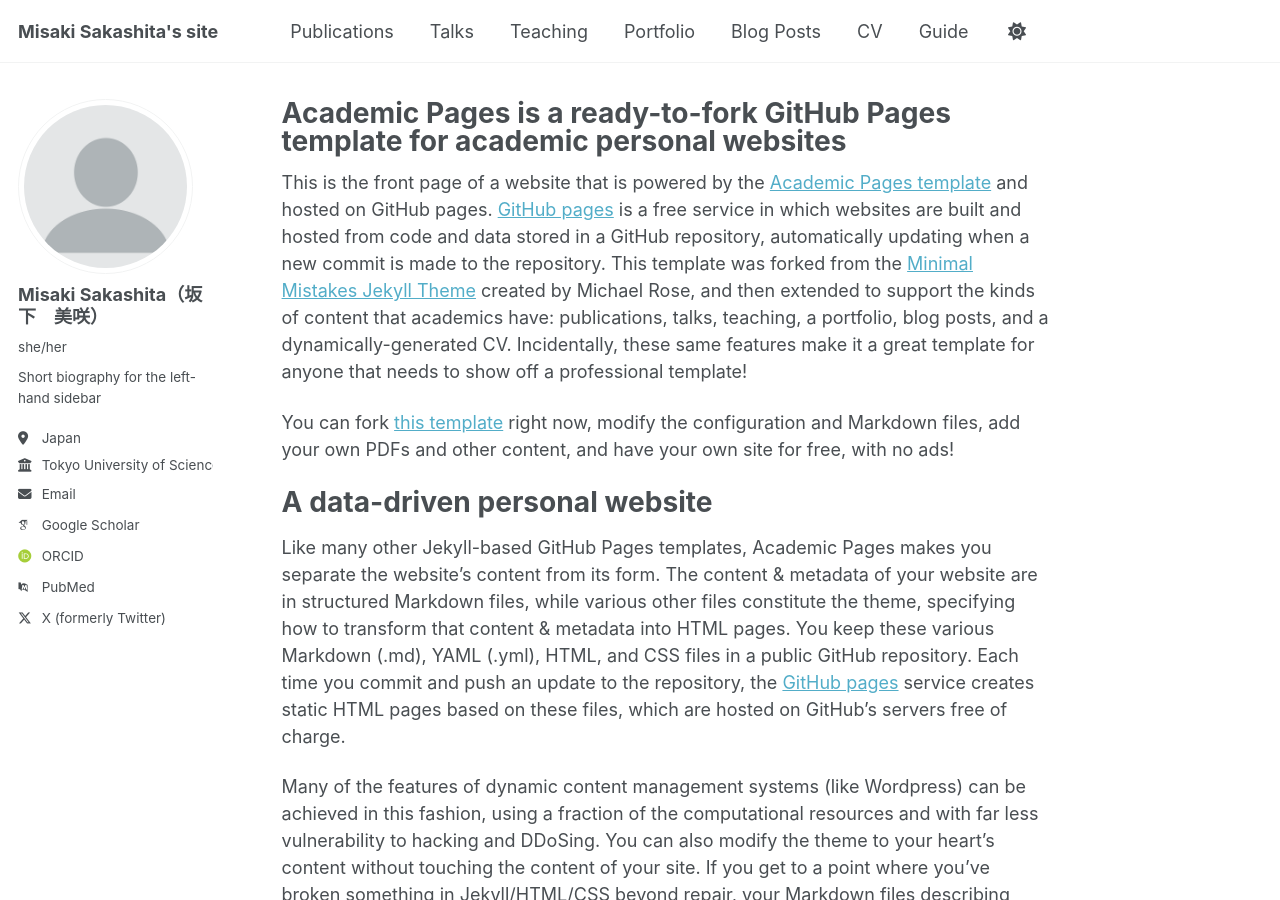
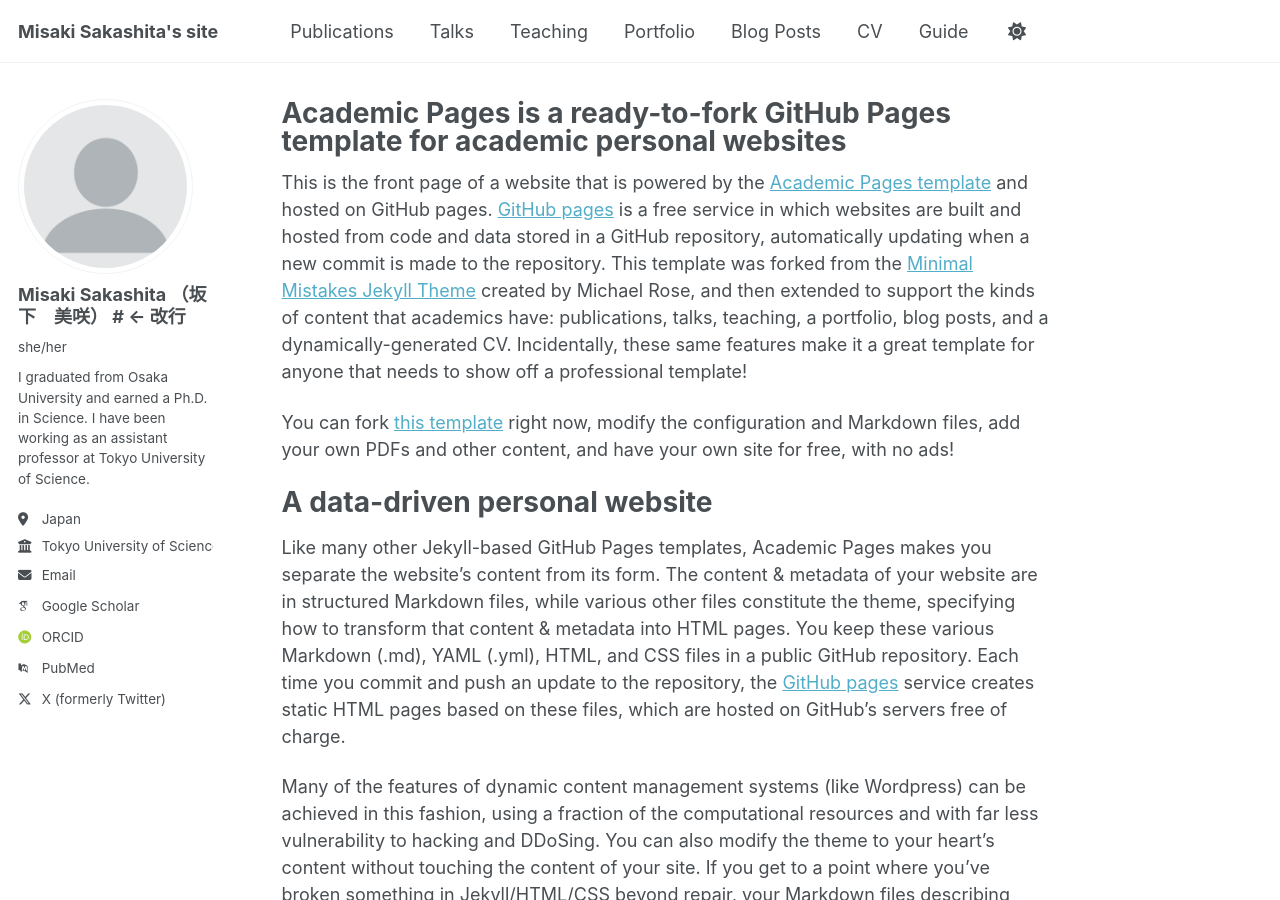
Before and after one commit to marty958/marty958.github.io, a Jekyll site: the page built from _pages/about.md, in a window 1280 px wide and 900 px high. Built offline with Jekyll 4.4.1, drawn with Linux system fonts in a browser that asks for light colours; some web fonts are replaced; a script bundle is joined from its source files by our own code; library files that are not in the unit come from our copies.

```diff
--- a/_config.yml
+++ b/_config.yml
@@ -24,9 +24,11 @@ repository               : "academicpages/academicpages.github.io"
 author:
   # Biographic information
   avatar           : "profile.png"
-  name             : "Misaki Sakashita（坂下　美咲）"
+  name             : |
+    Misaki Sakashita
+    （坂下　美咲） # ← 改行
   pronouns         : "she/her"
-  bio              : "Short biography for the left-hand sidebar"
+  bio              : "I graduated from Osaka University and earned a Ph.D. in Science. I have been working as an assistant professor at Tokyo University of Science."
   location         : "Japan"
   employer         : "Tokyo University of Science"
   uri              : # URL
```
